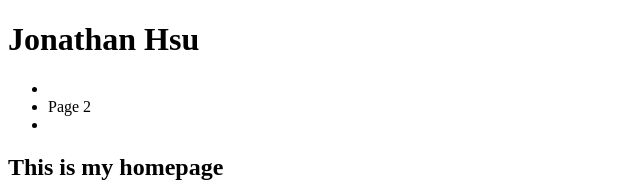
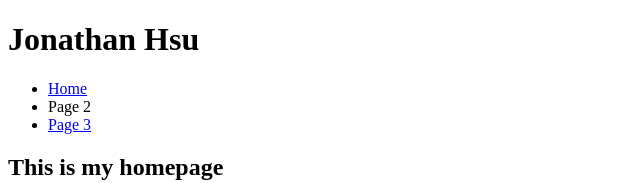
Before and after one commit to Jonathanhsu621/jonathanhsu621.github.io, a plain HTML site: page Page2.html in a window 1280 px wide. Shown: the top 183 px of the page, without its empty margins (0-640 px from the left). Drawn offline with Linux system fonts and the light colour scheme.

Commit message:
Update Page2.html

```diff
--- a/Page2.html
+++ b/Page2.html
@@ -9,9 +9,9 @@
     <body>
         <h1>Jonathan Hsu</h1>
         <ul>
-            <li><a href="index.html"></a></li>
+            <li><a href="index.html">Home</a></li>
             <li>Page 2</li>
-            <li><a href="page3.html"></a></li>
+            <li><a href="page3.html">Page 3</a></li>
         </ul>
         <h2>This is my homepage</h2>
         <p>And all my homepage content</p>
```
